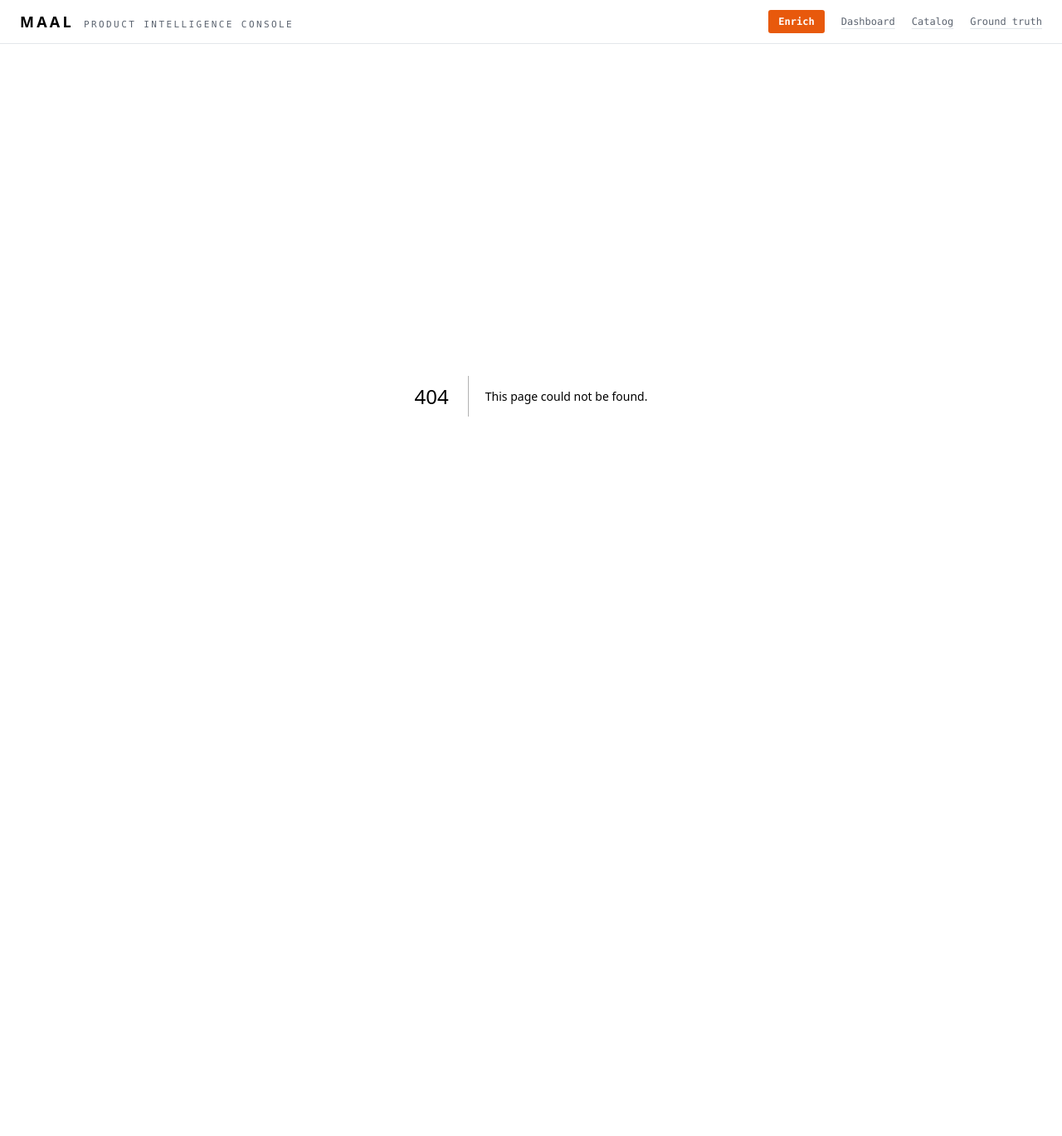
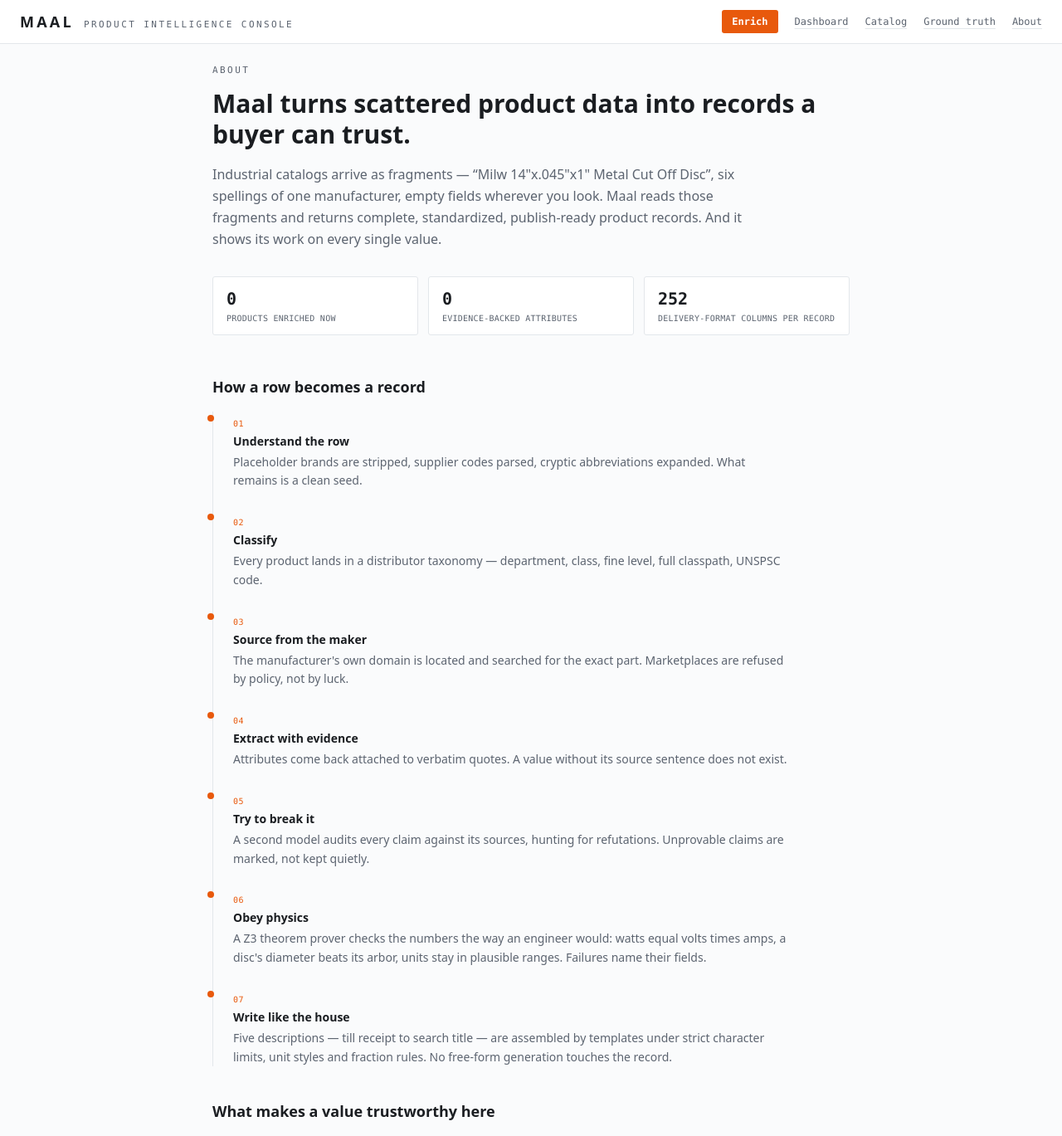
Before and after one commit to vaibhav700c/maal, a Next.js app in the folder web/: page /about in a window 1280 px wide. Before the commit this address had no page. Shown: the top 1369 px of the page at 83% size. Before the commit the page ends 901 px from the top, so only its background shows below. Built offline with nearby package versions, Linux system fonts and the light colour scheme.

Commit message:
Add About home page telling the Maal story; brand links to it

```diff
--- /dev/null
+++ b/web/app/about/page.tsx
@@ -0,0 +1,181 @@
+import fs from "node:fs";
+import path from "node:path";
+import Link from "next/link";
+
+const ROOT = process.env.MAAL_ROOT ?? path.join(process.cwd(), "..");
+
+function liveStats() {
+  let rows = 0;
+  let attributes = 0;
+  try {
+    const csv = fs.readFileSync(path.join(ROOT, "output", "result.csv"), "utf8");
+    rows = Math.max(0, csv.split("\n").filter(Boolean).length - 1);
+  } catch {
+    /* no artifacts yet */
+  }
+  try {
+    const sidecar = path.join(ROOT, "output", "state.jsonl");
+    for (const line of fs.readFileSync(sidecar, "utf8").split("\n")) {
+      if (!line.trim()) continue;
+      try {
+        const rec = JSON.parse(line);
+        attributes += rec?.row_result?.extraction?.attributes?.length ?? 0;
+      } catch {
+        /* skip malformed line */
+      }
+    }
+  } catch {
+    /* none */
+  }
+  return { rows, attributes };
+}
+
+const STAGES = [
+  {
+    n: "01",
+    title: "Understand the row",
+    body: "Placeholder brands are stripped, supplier codes parsed, cryptic abbreviations expanded. What remains is a clean seed.",
+  },
+  {
+    n: "02",
+    title: "Classify",
+    body: "Every product lands in a distributor taxonomy — department, class, fine level, full classpath, UNSPSC code.",
+  },
+  {
+    n: "03",
+    title: "Source from the maker",
+    body: "The manufacturer's own domain is located and searched for the exact part. Marketplaces are refused by policy, not by luck.",
+  },
+  {
+    n: "04",
+    title: "Extract with evidence",
+    body: "Attributes come back attached to verbatim quotes. A value without its source sentence does not exist.",
+  },
+  {
+    n: "05",
+    title: "Try to break it",
+    body: "A second model audits every claim against its sources, hunting for refutations. Unprovable claims are marked, not kept quietly.",
+  },
+  {
+    n: "06",
+    title: "Obey physics",
+    body: "A Z3 theorem prover checks the numbers the way an engineer would: watts equal volts times amps, a disc's diameter beats its arbor, units stay in plausible ranges. Failures name their fields.",
+  },
+  {
+    n: "07",
+    title: "Write like the house",
+    body: "Five descriptions — till receipt to search title — are assembled by templates under strict character limits, unit styles and fraction rules. No free-form generation touches the record.",
+  },
+];
+
+export default function AboutPage() {
+  const { rows, attributes } = liveStats();
+
+  return (
+    <article className="mx-auto max-w-3xl">
+      <p className="font-mono text-[11px] uppercase tracking-[0.22em] text-ink2">
+        About
+      </p>
+      <h1 className="mt-3 font-sans text-3xl font-bold leading-tight">
+        Maal turns scattered product data into records a buyer can trust.
+      </h1>
+      <p className="mt-4 max-w-2xl text-base leading-relaxed text-ink2">
+        Industrial catalogs arrive as fragments — &ldquo;Milw 14&quot;x.045&quot;x1&quot; Metal
+        Cut Off Disc&rdquo;, six spellings of one manufacturer, empty fields wherever you
+        look. Maal reads those fragments and returns complete, standardized,
+        publish-ready product records. And it shows its work on every single value.
+      </p>
+
+      <div className="mt-8 grid grid-cols-3 gap-3">
+        <div className="rounded-[3px] border border-line bg-panel px-4 py-3">
+          <div className="font-mono text-xl font-semibold tabular-nums">
+            {rows.toLocaleString()}
+          </div>
+          <div className="mt-0.5 font-mono text-[10px] uppercase tracking-wide text-ink2">
+            Products enriched now
+          </div>
+        </div>
+        <div className="rounded-[3px] border border-line bg-panel px-4 py-3">
+          <div className="font-mono text-xl font-semibold tabular-nums">
+            {attributes.toLocaleString()}
+          </div>
+          <div className="mt-0.5 font-mono text-[10px] uppercase tracking-wide text-ink2">
+            Evidence-backed attributes
+          </div>
+        </div>
+        <div className="rounded-[3px] border border-line bg-panel px-4 py-3">
+          <div className="font-mono text-xl font-semibold">252</div>
+          <div className="mt-0.5 font-mono text-[10px] uppercase tracking-wide text-ink2">
+            Delivery-format columns per record
+          </div>
+        </div>
+      </div>
+
+      <h2 className="mt-12 font-sans text-lg font-bold">How a row becomes a record</h2>
+      <ol className="mt-4 flex flex-col border-l border-line pl-6">
+        {STAGES.map((s) => (
+          <li key={s.n} className="relative pb-6 last:pb-0">
+            <span className="absolute -left-[31px] top-1 flex h-2 w-2 rounded-full bg-accent" />
+            <span className="font-mono text-[10px] uppercase tracking-wider text-accent">
+              {s.n}
+            </span>
+            <h3 className="mt-0.5 font-sans text-sm font-semibold">{s.title}</h3>
+            <p className="mt-1 max-w-2xl text-sm leading-relaxed text-ink2">{s.body}</p>
+          </li>
+        ))}
+      </ol>
+
+      <h2 className="mt-10 font-sans text-lg font-bold">
+        What makes a value trustworthy here
+      </h2>
+      <div className="mt-4 grid gap-3 md:grid-cols-2">
+        <Principle
+          title="Provenance or nothing"
+          body="Each attribute carries its source URL and the exact sentence behind it. Click any value in the ledger and read why it is true."
+        />
+        <Principle
+          title="Adversarial, not confident"
+          body="A second model is paid to disagree with the first. Confirmed claims pass; unsupported ones wear an amber badge until a human settles them."
+        />
+        <Principle
+          title="Physics as referee"
+          body="Constraints are checked symbolically, so impossible products cannot ship silently. When volts, amps and watts disagree, the unsat core names the guilty fields in plain language."
+        />
+        <Principle
+          title="Blank over invented"
+          body="When nothing can be verified, the field stays empty with a review reason. A missing value costs a lookup; a wrong one costs a customer."
+        />
+      </div>
+
+      <div className="mt-10 flex flex-wrap gap-3 border-t border-line pt-6">
+        <Link
+          href="/enrich"
+          className="rounded-[3px] bg-accent px-4 py-2 font-mono text-xs font-semibold text-white hover:bg-accent/90"
+        >
+          Try it — enrich a product
+        </Link>
+        <Link
+          href="/compare"
+          className="rounded-[3px] border border-line bg-panel px-4 py-2 font-mono text-xs font-semibold hover:border-ink"
+        >
+          See the ground-truth check
+        </Link>
+        <Link
+          href="/"
+          className="rounded-[3px] border border-line bg-panel px-4 py-2 font-mono text-xs font-semibold hover:border-ink"
+        >
+          Open the console
+        </Link>
+      </div>
+    </article>
+  );
+}
+
+function Principle({ title, body }: { title: string; body: string }) {
+  return (
+    <div className="rounded-[3px] border border-line bg-panel p-4">
+      <h3 className="font-sans text-sm font-semibold">{title}</h3>
+      <p className="mt-1 text-sm leading-relaxed text-ink2">{body}</p>
+    </div>
+  );
+}
--- a/web/app/layout.tsx
+++ b/web/app/layout.tsx
@@ -33,7 +33,7 @@ export default function RootLayout({
       <body className="min-h-screen bg-paper font-sans text-ink antialiased">
         <header className="border-b border-line bg-panel">
           <div className="flex items-center justify-between px-6 py-3">
-            <Link href="/" className="flex items-baseline gap-3">
+            <Link href="/about" className="flex items-baseline gap-3" title="What is Maal?">
               <span className="font-sans text-lg font-bold tracking-[0.18em]">
                 MAAL
               </span>
@@ -54,6 +54,9 @@ export default function RootLayout({
               <Link href="/compare" className="font-mono text-xs text-ink2 underline decoration-line underline-offset-4 hover:text-ink">
                 Ground truth
               </Link>
+              <Link href="/about" className="font-mono text-xs text-ink2 underline decoration-line underline-offset-4 hover:text-ink">
+                About
+              </Link>
             </nav>
           </div>
         </header>
```
